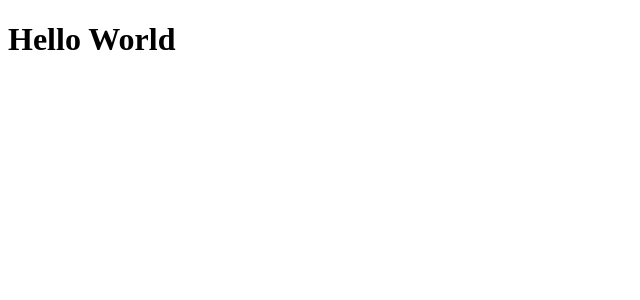
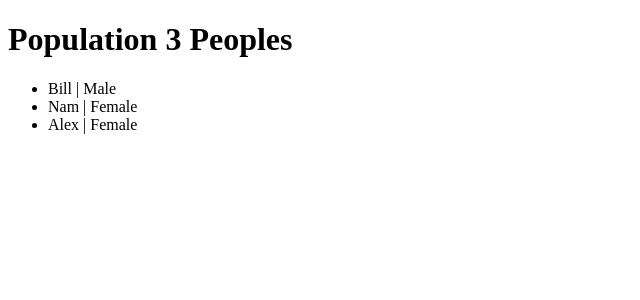
Before and after one commit to Siriphan47/Learn-react, a React (Vite) app: page / in a window 1280 px wide. Shown: the top 300 px of the page, without its empty margins (0-640 px from the left). Built offline with nearby package versions, Linux system fonts and the light colour scheme.

Commit message:
Learn About Array State

```diff
--- a/src/App.jsx
+++ b/src/App.jsx
@@ -1,6 +1,36 @@
+import { useState } from "react";
+
 function App() {
+  const [data, setData] = useState([
+    {
+      id: 1,
+      name: "Bill",
+      Gender: "Male",
+    },
+    {
+      id: 2,
+      name: "Nam",
+      Gender: "Female",
+    },
+    {
+      id: 3,
+      name: "Alex",
+      Gender: "Female",
+    },
+  ]);
 
-  return <h1>Hello World</h1>;
+  return (
+    <>
+      <h1>Population {data.length} Peoples</h1>
+      <ul>
+        {data.map((item) => (
+          <li key={item.id}>
+            {item.name} | {item.Gender}
+          </li>
+        ))}
+      </ul>
+    </>
+  );
 }
 
 export default App;
```
